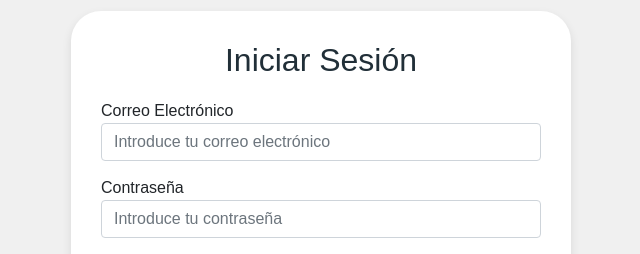
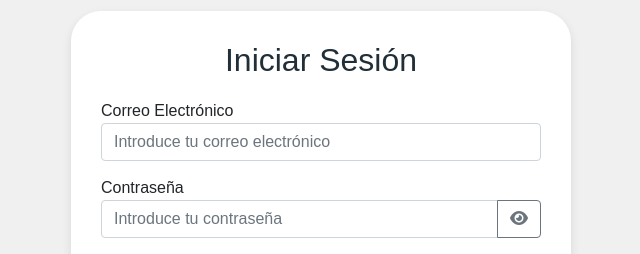
Before and after one commit to Nllyd/StayHere_2ciclo, a Django app: page /login/ in a window 1280 px wide. Shown: the part 139-393 px from the top of the page, without its empty margins (319-959 px from the left). Run offline with Django 5.2, Linux system fonts and the light colour scheme; parts of the project's set-up code (start-up, migrations or seed data) failed here and were passed over; some web fonts are replaced.

Commit message:
Ver contraseña, login

```diff
--- a/myproject/myapp/templates/myapp/login.html
+++ b/myproject/myapp/templates/myapp/login.html
@@ -10,6 +10,7 @@
     <link rel="stylesheet" href="https://cdnjs.cloudflare.com/ajax/libs/font-awesome/6.0.0-beta3/css/all.min.css">
     <!-- Bootstrap CSS -->
     <link href="https://cdn.jsdelivr.net/npm/bootstrap@5.1.0/dist/css/bootstrap.min.css" rel="stylesheet">
+    <link rel="stylesheet" href="https://cdnjs.cloudflare.com/ajax/libs/font-awesome/6.0.0-beta3/css/all.min.css">
 
     <style>
         * {
@@ -228,10 +229,17 @@
                 <label for="email">Correo Electrónico</label>
                 <input type="email" class="form-control" id="email" name="email" placeholder="Introduce tu correo electrónico" required>
             </div>
+
             <div class="form-group">
                 <label for="password">Contraseña</label>
-                <input type="password" class="form-control" id="password" name="password" placeholder="Introduce tu contraseña" required>
+                <div class="input-group">
+                    <input type="password" class="form-control" id="password" name="password" placeholder="Introduce tu contraseña" required>
+                    <button type="button" class="btn btn-outline-secondary" id="togglePassword">
+                        <i class="fas fa-eye"></i>
+                    </button>
+                </div>
             </div>
+
             <div class="captcha">
                 <label for="captcha">Captcha:</label>
                 <div>
@@ -346,6 +354,22 @@
                 });
             });
         });
+
+        document.getElementById('togglePassword').addEventListener('click', function() {
+            const passwordInput = document.getElementById('password');
+            const icon = this.querySelector('i');
+
+            if (passwordInput.type === 'password') {
+                passwordInput.type = 'text';
+                icon.classList.remove('fa-eye');
+                icon.classList.add('fa-eye-slash');
+            } else {
+                passwordInput.type = 'password';
+                icon.classList.remove('fa-eye-slash');
+                icon.classList.add('fa-eye');
+            }
+        });
+
     </script>
 </body>
 </html>
```
